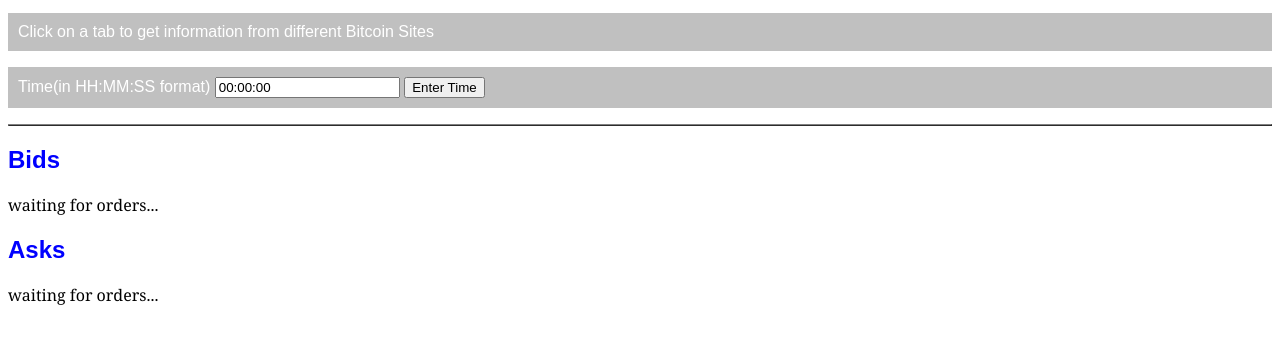
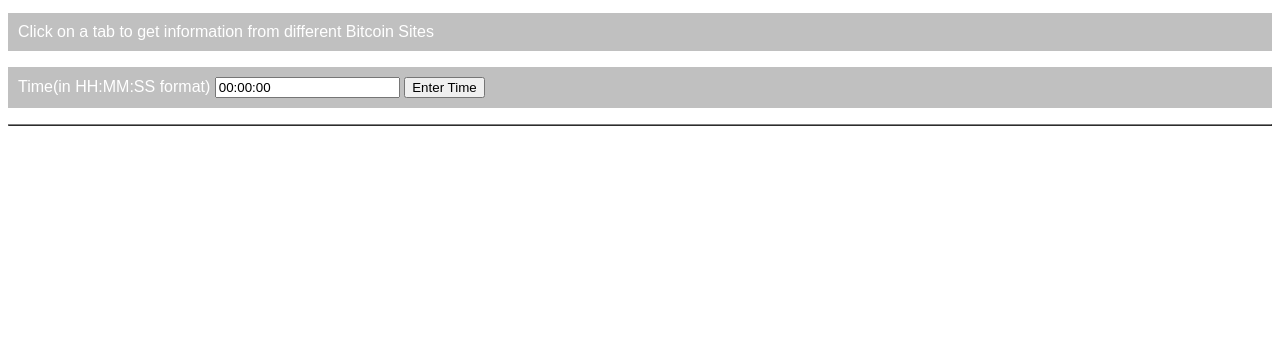
Before and after one commit to acucciniello/SilentSight, a website: page index.html in a window 1280 px wide. Shown: the part 121-464 px from the top of the page. Drawn offline with nearby package versions, Linux system fonts and the light colour scheme; no server answers.

Commit message:
Removed Useless Comments and the Titles of Bids and Asks TO DO: Get Timestamp to the server

```diff
--- a/index.html
+++ b/index.html
@@ -30,10 +30,6 @@
 			</script>
 			<table id="bitStampTable" style="width:100%" border="1">
 			</table>
-		<h2>Bids</h2>
-		<div id="bids_placeholder">waiting for orders...</div>
-		<h2>Asks</h2>
-		<div id="asks_placeholder">waiting for orders...</div>
 		<script src="https://cdn.socket.io/socket.io-1.3.6.js"></script>
 		<script src="http://localhost:3000/socket.io/socket.io.js"></script>
 		<script src="wait.js"></script>
@@ -47,15 +43,12 @@
 	    			var tr = document.createElement('tr');
 	    					var td = document.createElement('td');
 	    					var td2 = document.createElement('td');
-	    					//var tdInfo = document
 	    					td.appendChild(document.createTextNode(order_holder.bids[i]))
 	    					td2.appendChild(document.createTextNode(order_holder.asks[i]))
-	    					//i == 1 && j == 1 ? td.setAttribute('rowSpan', '2') : null;
 	    					tr.appendChild(td)
 	    					tr.appendChild(td2)
 	    					tbdy.appendChild(tr);
 	    			}
-	    		//console.log(tbl);
 	    		tbl.appendChild(tbdy);
 	    		tbl.parentNode.replaceChild(tbdy,tbdy);
 	    		tbl.innerHTML = tbdy.innerHTML;
@@ -64,8 +57,6 @@
 			var asks_placeholder = document.getElementById("asks_placeholder")
 	  		var socket = io.connect('http://localhost:3000');
 	  			socket.on('dataOrderBook', function (order_holder) {
-	    			//console.log(order_holder);
-	    			//console.log(Date());
 	    			socket.emit('dataOrderBook', order_holder);
 	    			tableCreate(order_holder);
 	    		});
```
Also changed, not shown: server.js (+0 -8 lines).
